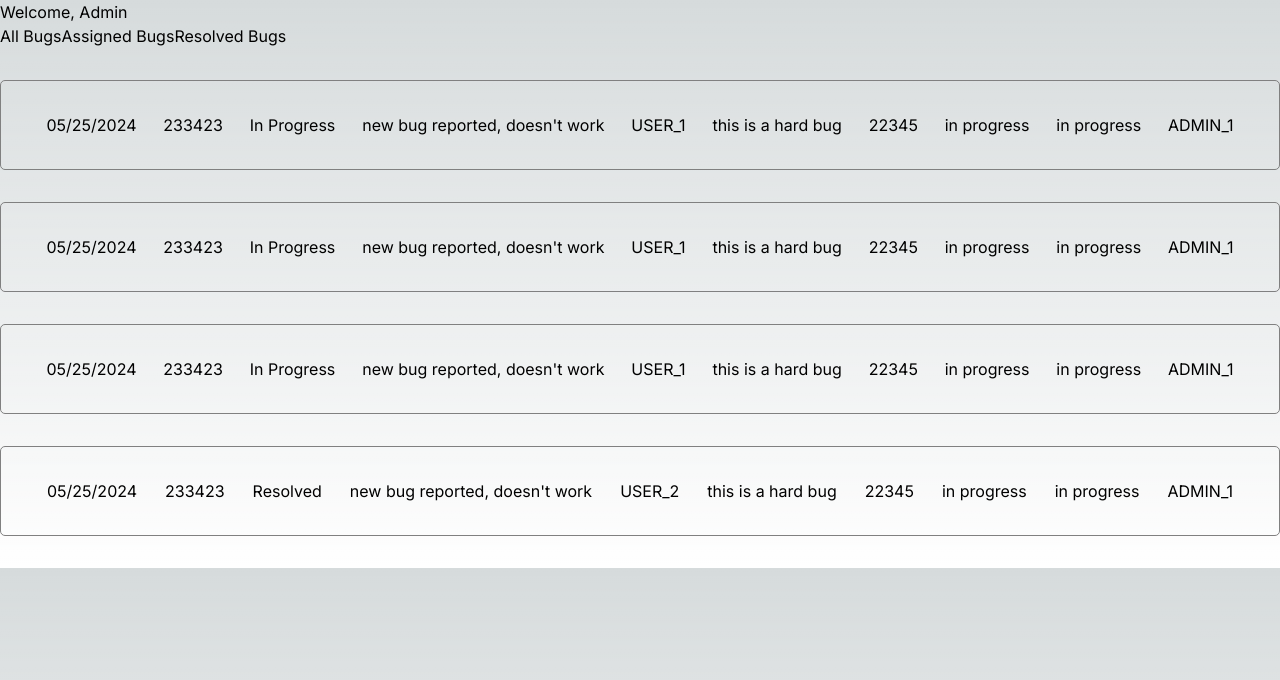
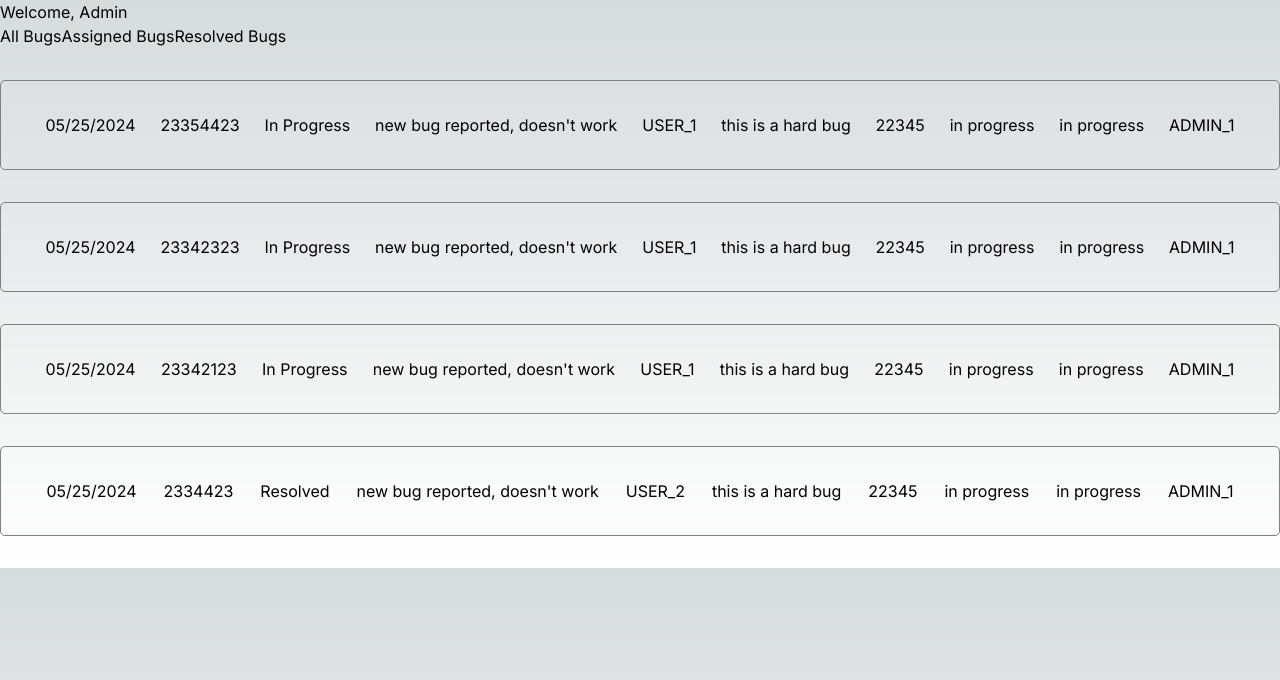
Before and after one commit to daiglewilliam13/bug-tracker, a Next.js app: page /dashboard in a window 1280 px wide. Shown: the top 680 px of the page. Built offline with nearby package versions, Linux system fonts and the light colour scheme.

Commit message:
change id so keys are individual

```diff
--- a/src/app/dashboard/page.tsx
+++ b/src/app/dashboard/page.tsx
@@ -7,7 +7,7 @@ let dummyData = [{
   status: "In Progress",
   comments: "this is a hard bug",
   pullReqNum: 22345,
-  id: 233423,
+  id: 23354423,
   resolvedBy: "in progress",
   resolvedDate: "in progress",
   createdBy: "ADMIN_1"
@@ -19,7 +19,7 @@ let dummyData = [{
   status: "In Progress",
   comments: "this is a hard bug",
   pullReqNum: 22345,
-  id: 233423,
+  id: 23342323,
   resolvedBy: "in progress",
   resolvedDate: "in progress",
   createdBy: "ADMIN_1"
@@ -31,7 +31,7 @@ let dummyData = [{
   status: "In Progress",
   comments: "this is a hard bug",
   pullReqNum: 22345,
-  id: 233423,
+  id: 23342123,
   resolvedBy: "in progress",
   resolvedDate: "in progress",
   createdBy: "ADMIN_1"
@@ -43,7 +43,7 @@ let dummyData = [{
   status: "Resolved",
   comments: "this is a hard bug",
   pullReqNum: 22345,
-  id: 233423,
+  id: 2334423,
   resolvedBy: "in progress",
   resolvedDate: "in progress",
   createdBy: "ADMIN_1"
@@ -52,17 +52,32 @@ let dummyData = [{
 
 let currentUser = {
   id: 12345,
-  userName: 'USER_2'
+  userName: 'USER_1'
 }
 
 
 import '@/app/styles/main.css';
 import { BugCard } from "@/components/bugCard";
-import { useState } from 'react';
+import { useState, useEffect } from 'react';
 
-let mappedBugs = dummyData.map((bug)=>{return <BugCard bug={bug} key={bug.id}/>})
+
 export default function Page() {
-  const [filter, setFilter] = useState('assigned');
+  const [filter, setFilter] = useState('all');
+  const changeFilter = (filter:string) => {
+      setFilter(filter);
+  }
+  let map = [];
+  let mappedBugs = dummyData.map((bug) => {
+    if (filter=='all') {
+      return <BugCard bug={bug} key={bug.id} />
+    } else if (filter=='assigned' && bug.assignedTo==currentUser.userName){
+      return <BugCard bug={bug} key={bug.id} />
+    } else if (filter=='resolved' && bug.status=='Resolved'){
+      return <BugCard bug={bug} key={bug.id} />;
+    } else {
+      return
+    }
+  })
   return (
     <>
       <div>
@@ -70,9 +85,9 @@ export default function Page() {
           <h1>Welcome, Admin</h1>
         </div>
         <div>
-        <button>All Bugs</button>
-        <button>Assigned Bugs</button>
-        <button>Resolved Bugs</button>
+          <button onClick={()=> setFilter('all')}>All Bugs</button>
+          <button onClick={()=> setFilter('assigned')}>Assigned Bugs</button>
+          <button onClick={()=> setFilter('resolved')}>Resolved Bugs</button>
         </div>
         <div>
           {mappedBugs}
--- a/src/components/bugCard.tsx
+++ b/src/components/bugCard.tsx
@@ -1,4 +1,4 @@
-export function BugCard({bug, key}:any) {
+export function BugCard({bug}:any) {
         return (
             <div >
         <ul className="bug-card">
```
Lines whose indentation alone changed are shown as unchanged.
